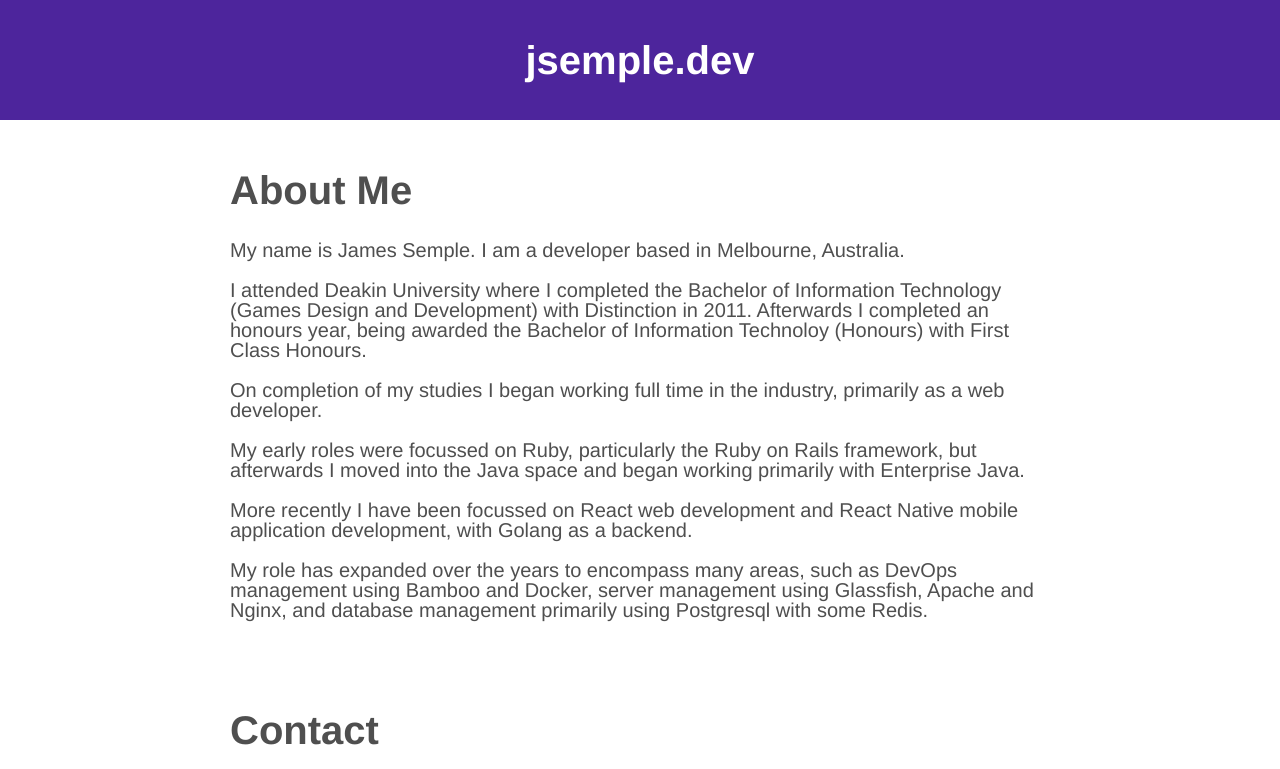
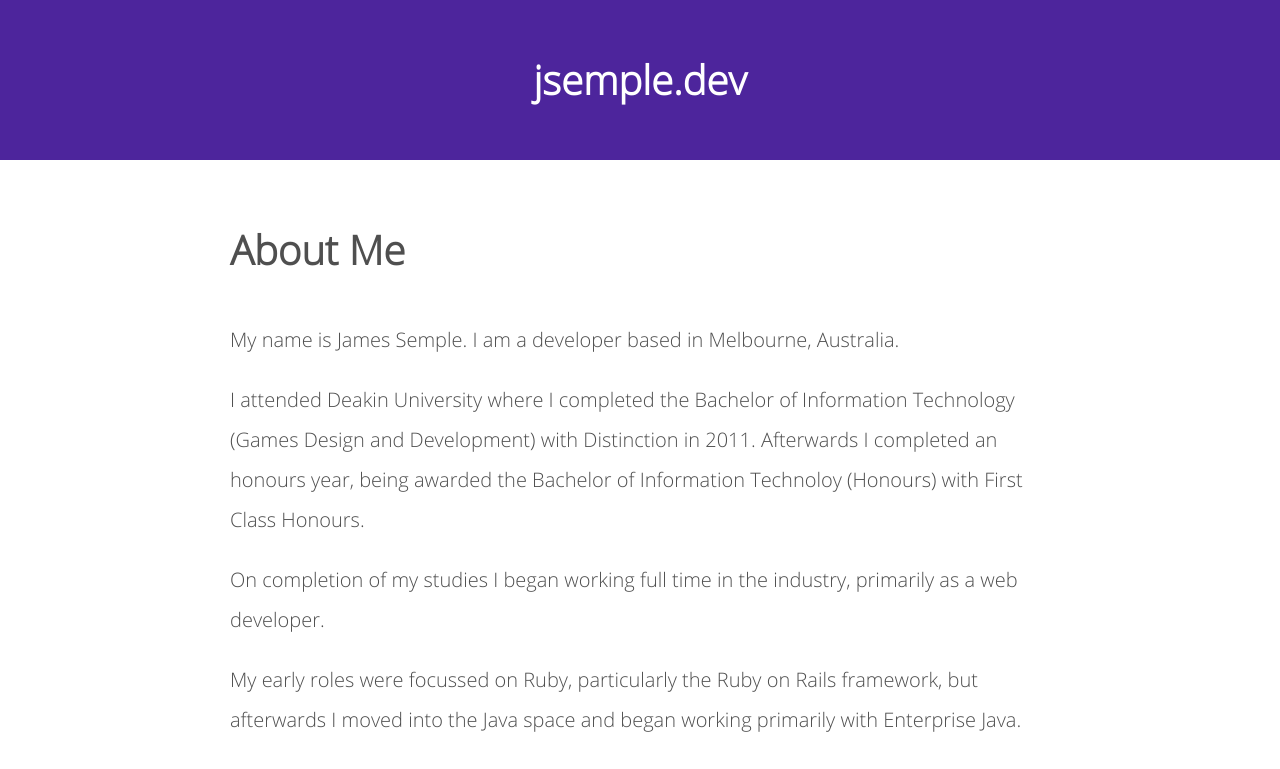
Before and after one commit to jsem/jsemple-dev, a React (Create React App) app: page / in a window 1280 px wide. Shown: the top 769 px of the page. Built offline with nearby package versions, Linux system fonts and the light colour scheme.

Commit message:
Improved text styles. Added OpenSans font

```diff
--- a/src/sass/fonts.scss
+++ b/src/sass/fonts.scss
@@ -1,5 +1,10 @@
 /* Fonts for the website */
-$font-family-main: Helvetica, sans-serif;
+@font-face {
+    font-family: OpenSans;
+    src: url(../fonts/OpenSans-Light.ttf);
+}
+
+$font-family-main: OpenSans, sans-serif;
 
 @mixin font-h1 {
     font-family: $font-family-main;
@@ -52,13 +57,13 @@ $font-family-main: Helvetica, sans-serif;
 
 @mixin font-h3-small {
     font-family: $font-family-main;
-    font-size: 30px;
+    font-size: 24px;
     font-weight: bold;
 }
 
 @mixin font-main-small {
     font-family: $font-family-main;
-    font-size: 14px;
+    font-size: 16px;
     font-weight: normal;
 }
 
--- a/src/sass/styles.scss
+++ b/src/sass/styles.scss
@@ -20,6 +20,7 @@ body {
     @include font-main;
     background: $color-background-body;
     color: $color-text;
+    line-height: 2;
 }
 
 h1 {
```
Also changed, not shown: src/fonts/OpenSans-Light.ttf (added).
